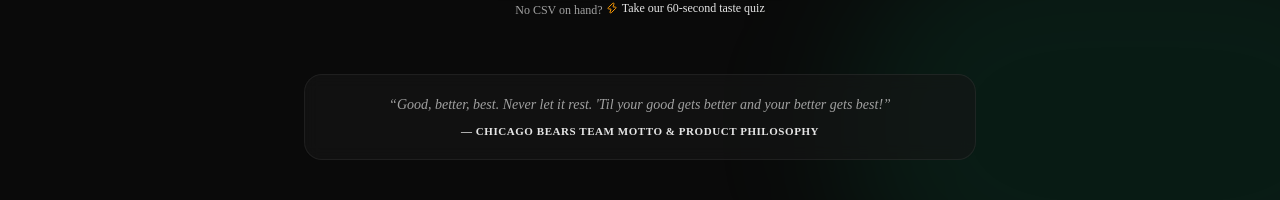
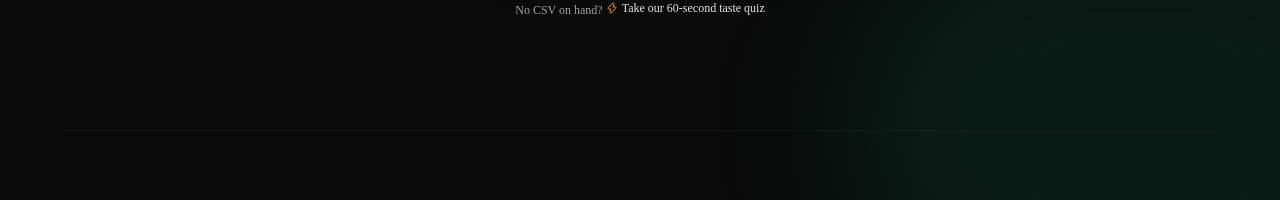
Before and after one commit to rabrodbeck/good-better-best-reads, a Next.js app: page / in a window 1280 px wide. Shown: the part 524-724 px from the top of the page. Built offline with nearby package versions, Linux system fonts and the light colour scheme; no server answers.

Commit message:
chore(ui): remove legacy motto banner from homepage

```diff
--- a/app/page.tsx
+++ b/app/page.tsx
@@ -87,17 +87,6 @@
               taste quiz
             </Link>
           </p>
-
-          {/* Bears Motto Banner */}
-          <div className="mt-14 w-full max-w-2xl rounded-2xl border border-border/60 bg-card/60 p-4 sm:p-5 backdrop-blur-sm">
-            <blockquote className="text-xs sm:text-sm italic text-muted-foreground">
-              &ldquo;Good, better, best. Never let it rest. &apos;Til your good gets
-              better and your better gets best!&rdquo;
-            </blockquote>
-            <div className="mt-2 text-[11px] font-semibold tracking-wider uppercase text-primary">
-              — Chicago Bears team motto & product philosophy
-            </div>
-          </div>
         </div>
       </section>
 
```
